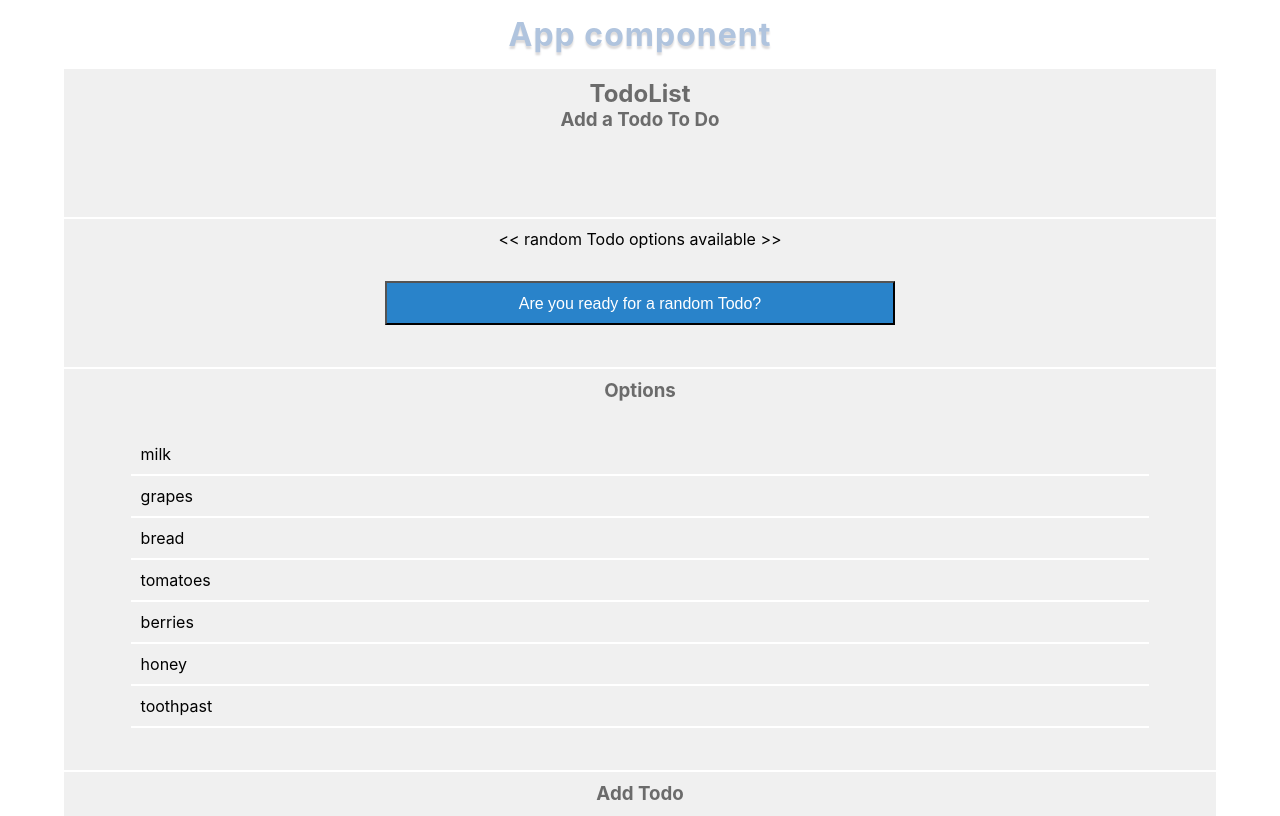
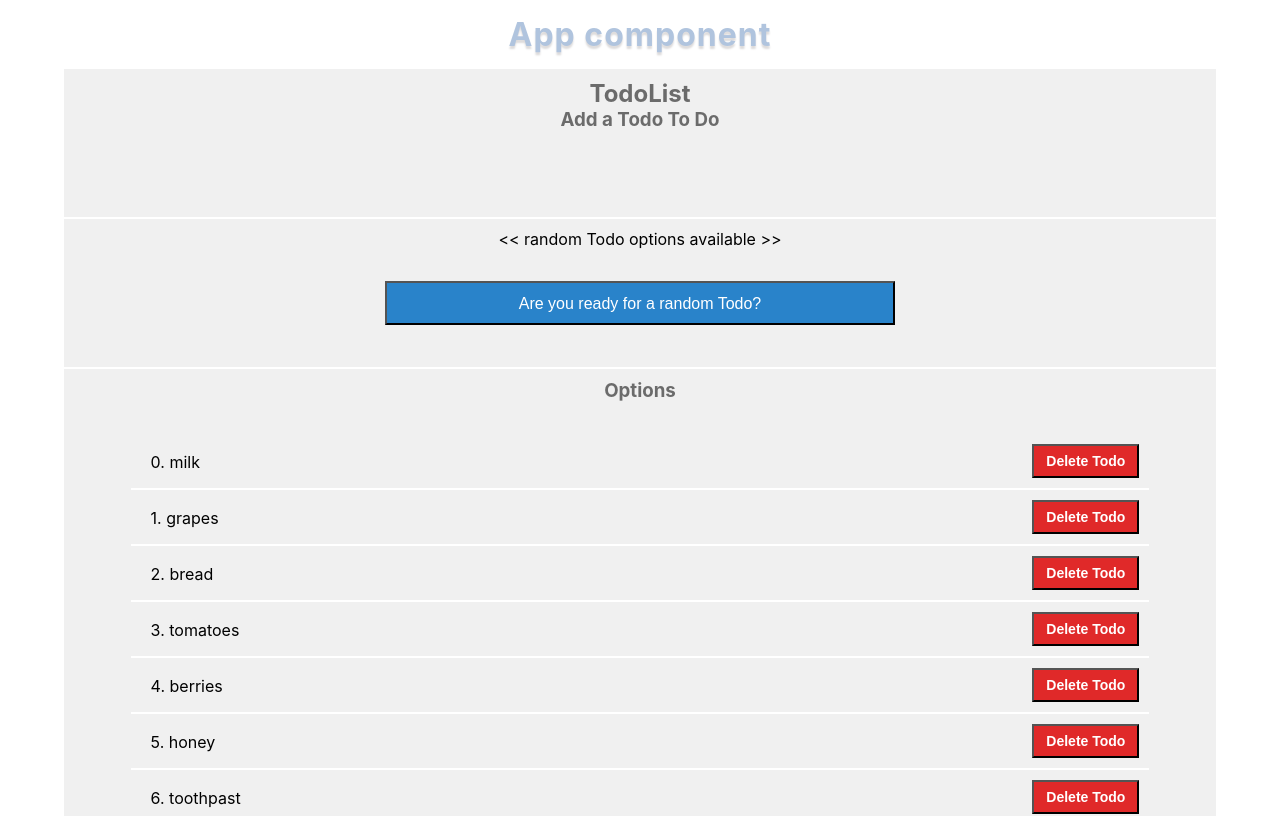
Before and after one commit to stefan22/rjsx, a React (Create React App) app: page / in a window 1280 px wide. Shown: the top 816 px of the page. Built offline with nearby package versions, Linux system fonts and the light colour scheme.

Commit message:
[delete]delete button in option comp

```diff
--- a/src/js/App.js
+++ b/src/js/App.js
@@ -131,10 +131,28 @@ class Options extends Component {
 
 
 class Option extends Component {
+  constructor(props) {
+    super(props);
+    this.removeTodo = this.removeTodo.bind(this);
+  }
+
+  removeTodo(e) {
+    console.dir(e.target);
+    let ele = e.target.parentElement;
+    ele.parentElement.removeChild(ele);
+
+    console.log('remove todo');
+  }
+
   render() {
+    console.log(this);
     return (
-      <div className='option-comp'>
-        {this.props.itm}
+      <div className='option-comp cfx'>
+        <span>{this.props.itmkey}. {this.props.itm}</span>
+        <button
+          className='todo-delete-button'
+          onClick={this.removeTodo}>Delete Todo
+        </button>
       </div>
     );
   }
@@ -156,7 +174,6 @@ class AddOption extends Component {
     }
   }
   render() {
-    console.log(this);
     return (
       <div className='addoption-comp'>
         <h3>Add Todo</h3>
--- a/src/scss/App.scss
+++ b/src/scss/App.scss
@@ -130,6 +130,13 @@ span {
   height: auto;
 }
 
+span {
+  padding: 8px 10px;
+  height: 33px;
+  float: left;
+  margin: 0;
+}
+
 .add-todo {
   padding: 10px 40px;
   font-size: 14px;
@@ -144,3 +151,14 @@ span {
   font-weight: bold;
   cursor: pointer;
 }
+
+.todo-delete-button {
+  padding: 7px 12px;
+  margin-left: 10px;
+  background: #e02929;
+  color: white;
+  font-size: 14px;
+  font-weight: bold;
+  float: right;
+  cursor: pointer;
+}
```
